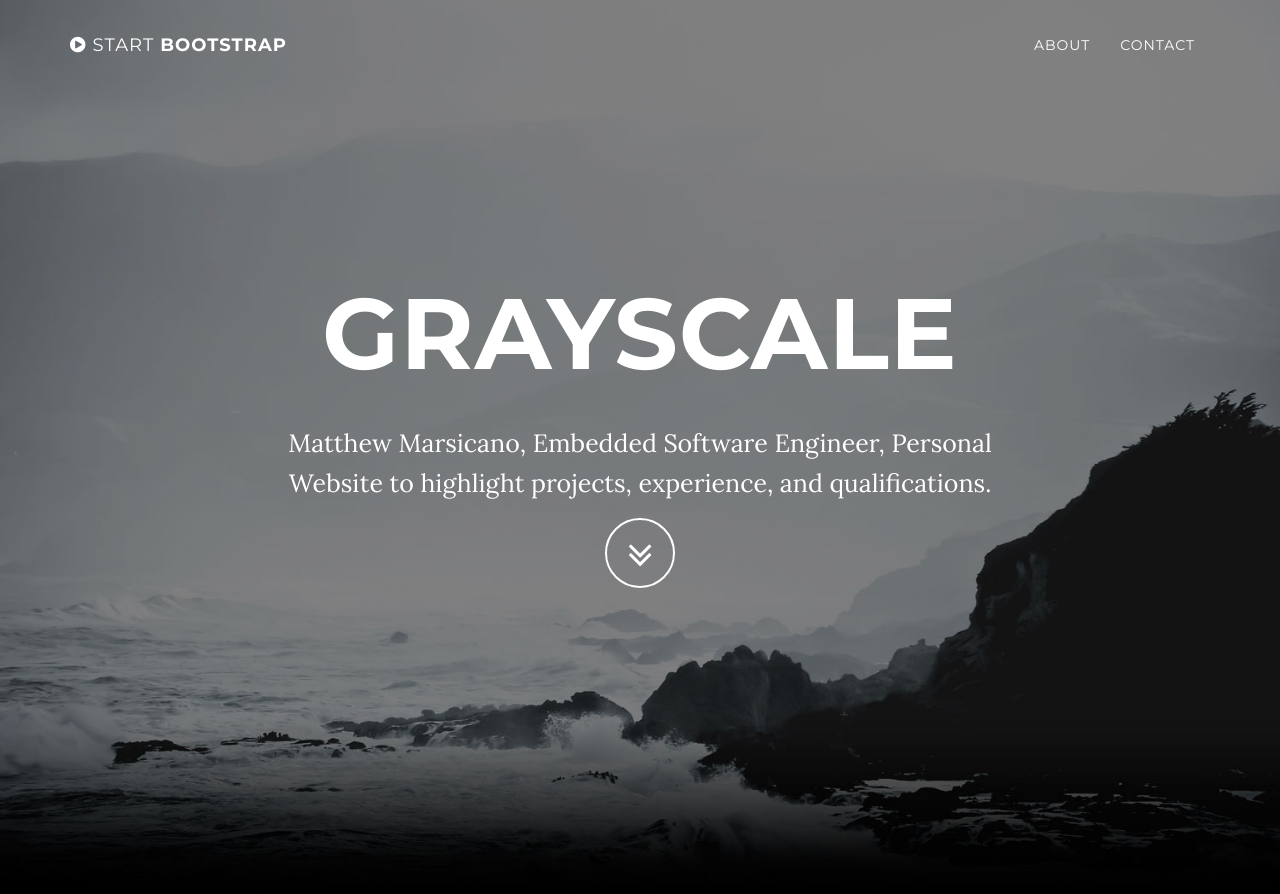
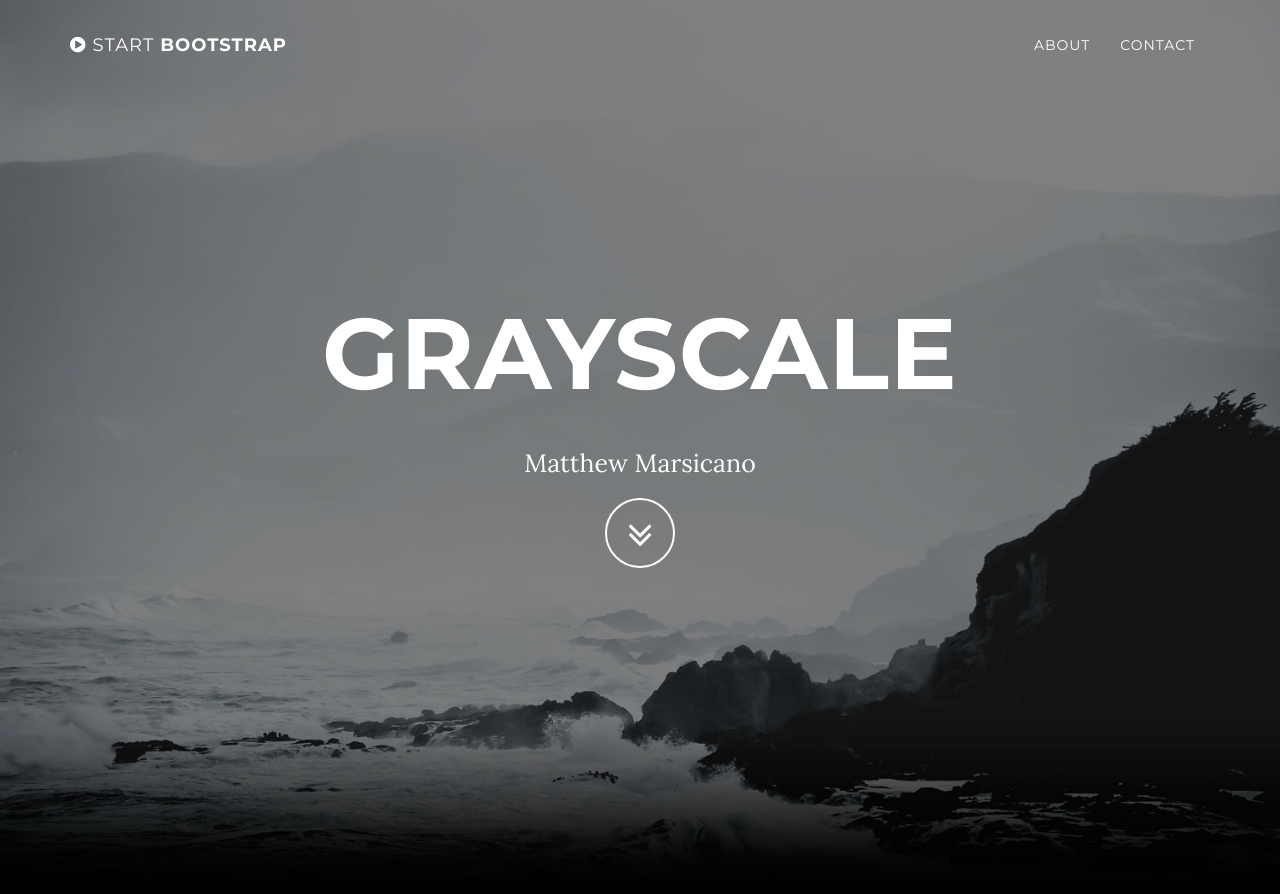
Before and after one commit to Matthew-Marsicano/matthew-marsicano.github.io, a Jekyll site: the page built from index.html, in a window 1280 px wide and 900 px high. Shown: the top 894 px of the window. Built offline with Jekyll 4.4.1, drawn with Linux system fonts in a browser that asks for light colours; some of the changed lines change nothing that is shown; some of the changed text lies outside the part shown.

Commit message:
Update _config.yml

```diff
--- a/_config.yml
+++ b/_config.yml
@@ -1,8 +1,8 @@
 # Site settings
 title: Grayscale
-email: matthew.marsicano5@icloud.com
+email: marsicano.ma@northeastern.edu
 url: https://matthew-marsicano.github.io
-description: "Matthew Marsicano, Embedded Software Engineer, Personal Website to highlight projects, experience, and qualifications."
+description: "Matthew Marsicano"
 
 # Color settings (hex-codes without the leading hash-tag)
 color:
```
